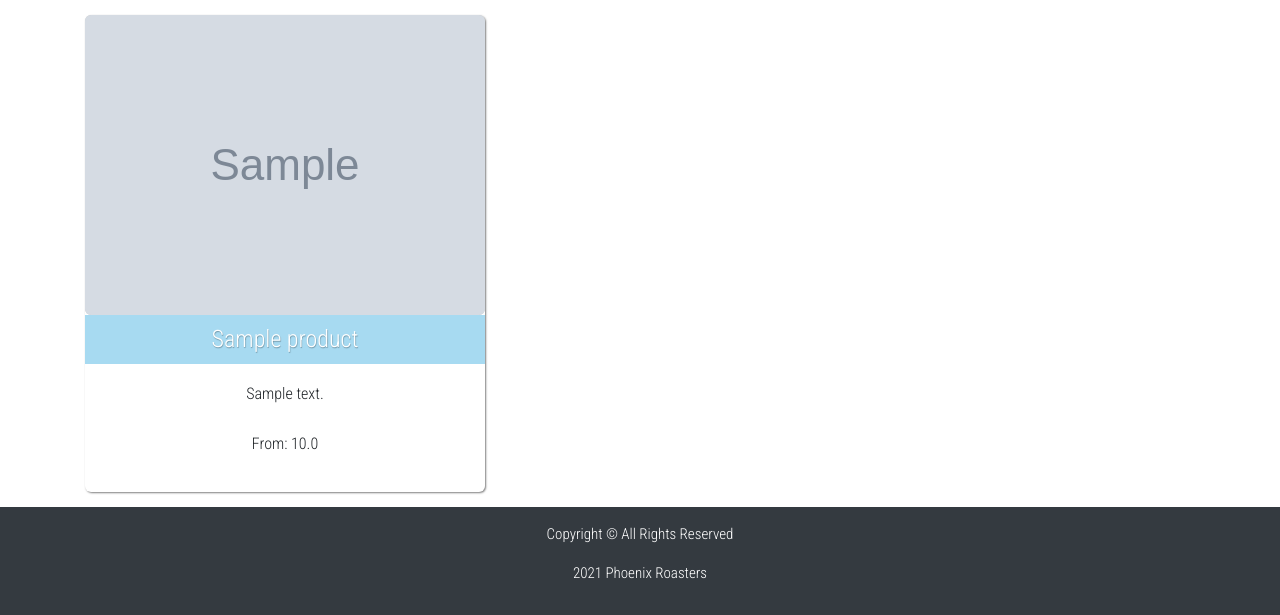
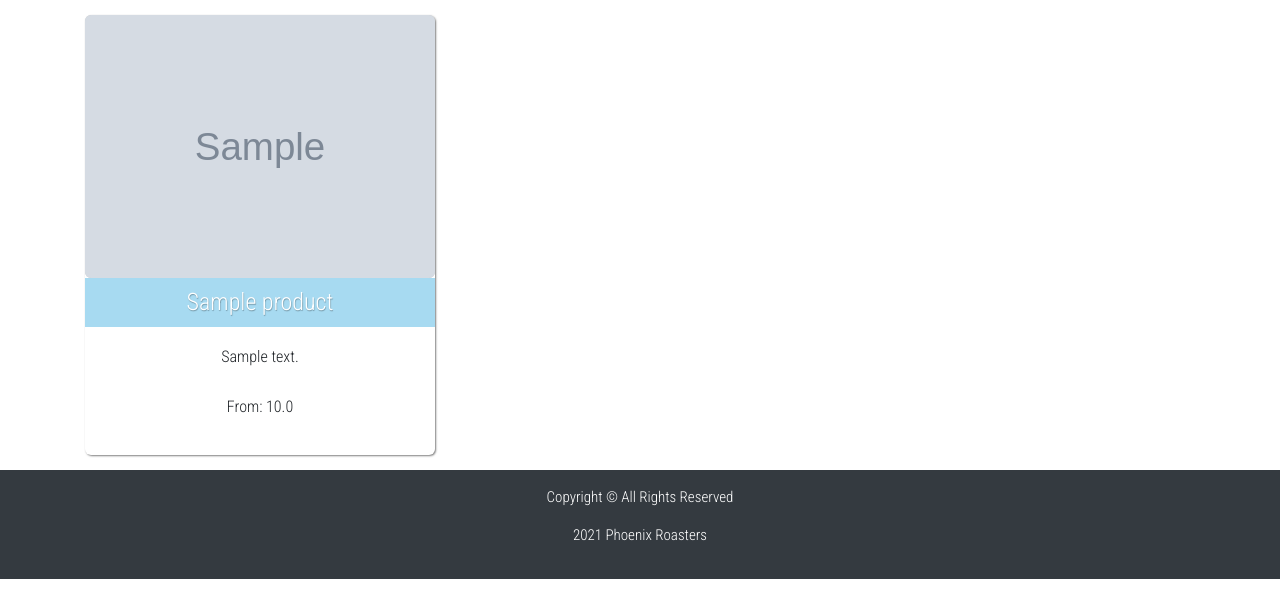
Before and after one commit to longplu/phoenix_roasters, a Django app: page /products/ in a window 1280 px wide. Shown: the part 64-679 px from the top of the page. Run offline with Django 4.2, Linux system fonts and the light colour scheme; tables that the repository leaves empty hold one stand-in row (values such as "Sample post"); grey boxes marked "Sample" are stand-in pictures; style sheets or scripts are compiled from the project's sources; some libraries are stand-ins or nearby versions.

Commit message:
wip: img adjusting for index page

```diff
--- a/main_app/static/scss/styles.scss
+++ b/main_app/static/scss/styles.scss
@@ -43,6 +43,12 @@ $border-radius: 6px;
   } @else {
     @warn "Breakpoint mixin supports: xs, sm, md, lg";
   }
+}
+
+.img_responsive {
+  display: block;
+  max-width: 100%;
+  margin: auto;
 }
 
 a {
--- a/main_app/templates/products/index.html
+++ b/main_app/templates/products/index.html
@@ -7,7 +7,7 @@
         <div class="products_wrapper">
           <a aria-label="View Product Detail" class="products_main__link" href=""{% url 'detail' product.id %}>
             <div class="products_wrapper__img">
-              <img class="img_responsive" src="/{{product.image_url}}" alt="{{product.name}}">
+              <img class="img_responsive" src="{{product.image_url}}" alt="{{product.name}}">
             </div>
             <h4 class="products_wrapper__title">{{product.name}}</h4>
           </a>
--- a/static/scss/styles.css
+++ b/static/scss/styles.css
@@ -1,3 +1,8 @@
+.img_responsive {
+  display: block;
+  max-width: 100%;
+  margin: auto; }
+
 a {
   transition: 0.3s all ease-in-out; }
 
```
Also changed, not shown: 1 other file.
